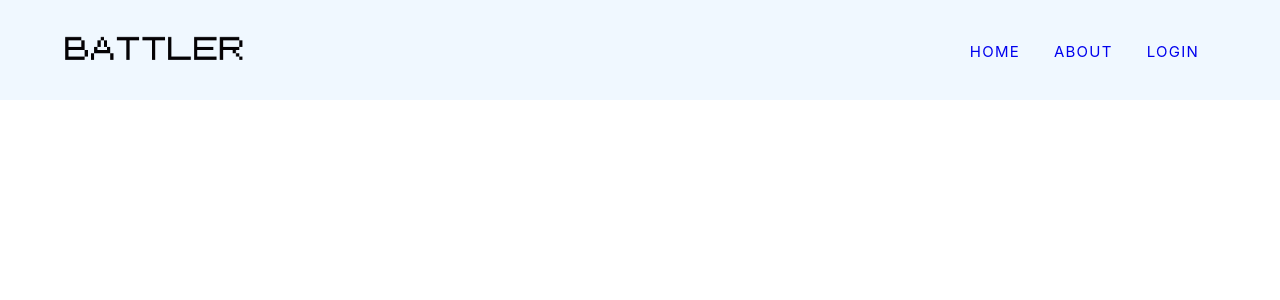
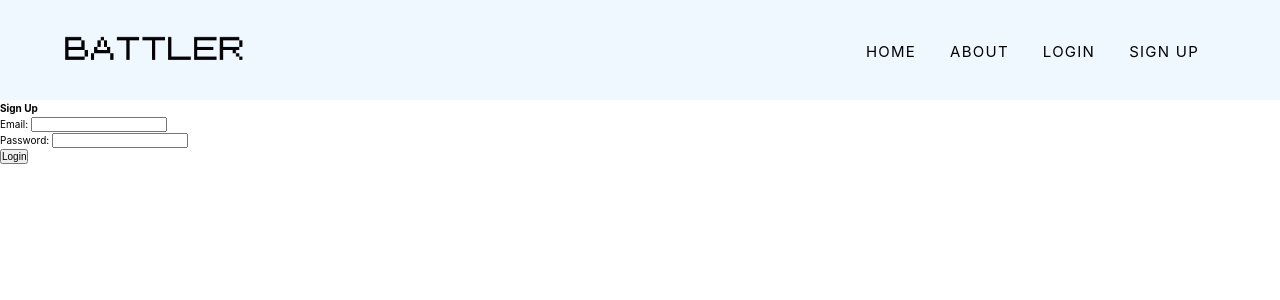
Before and after one commit to staten-island-tech/vue-project-2-jasvinmondianaytha, a Vue app: page /signup in a window 1280 px wide. Before the commit this address had no page. Shown: the top 300 px of the page. Built offline with nearby package versions, Linux system fonts and the light colour scheme.

Commit message:
added rest of buttons

```diff
--- a/src/components/Navbar.vue
+++ b/src/components/Navbar.vue
@@ -1,14 +1,29 @@
-<script setup>
+<script>
 import { RouterLink, RouterView } from "vue-router";
+import { useFirebaseStore } from "../stores/firebase-manager.js";
+
+export default {
+  setup() {
+    const store = useFirebaseStore()
+    const handleLogout = async () => {
+      try {
+        await store.logout()
+      } catch (err) {
+        console.log(err)
+      }
+    }
+    return {
+      store, handleLogout
+    }
+  }
+}
 </script>
 
 <template>
   <div class="navbar">
     <div class="nav-container">
       <h1 class="nav-logo-wrapper">
-        <RouterLink to="/"
-          ><img src="@/assets/battler.png" alt="" class="nav-image" width="180"
-        /></RouterLink>
+        <RouterLink to="/"><img src="@/assets/battler.png" alt="" class="nav-image" width="180" /></RouterLink>
       </h1>
       <div class="nav-menu">
         <div class="nav-link-wrapper">
@@ -21,9 +36,19 @@ import { RouterLink, RouterView } from "vue-router";
             <RouterLink to="/about">ABOUT</RouterLink>
           </div>
         </div>
-        <div class="nav-link-wrapper">
+        <div class="nav-link-wrapper" v-if="!store.user">
           <div class="nav-link">
             <RouterLink to="/login">LOGIN</RouterLink>
+          </div>
+        </div>
+        <div class="nav-link-wrapper" v-if="!store.user">
+          <div class="nav-link">
+            <RouterLink to="/signup">SIGN UP</RouterLink>
+          </div>
+        </div>
+        <div class="nav-link-wrapper" v-if="store.user">
+          <div class="nav-link">
+            <a class="logout" @click="handleLogout()">LOG OUT</a>
           </div>
         </div>
       </div>
@@ -40,9 +65,11 @@ import { RouterLink, RouterView } from "vue-router";
   letter-spacing: 0.1rem;
   background-color: aliceblue;
 }
+
 .nav-logo-wrapper {
   margin-bottom: 1rem;
 }
+
 .nav-container {
   display: flex;
   margin-right: 0;
@@ -52,30 +79,41 @@ import { RouterLink, RouterView } from "vue-router";
   border-bottom: 0.1rem solid var(--yellow);
   letter-spacing: 0.125rem;
 }
+
 .nav-menu {
   display: flex;
   align-items: center;
   flex: 0 0 auto;
 }
+
 .nav-link-wrapper {
   display: inline-block;
   margin-right: 0.7rem;
   margin-bottom: -0.2rem;
   margin-left: 0.7rem;
 }
+
 .nav-link {
   text-transform: uppercase;
   padding: 1.5rem 1rem 1rem;
   border-bottom: 0.3rem solid transparent;
 }
+
 .nav-link a {
   font-size: 1.5rem;
   text-decoration: none;
+  color: inherit;
 }
+
+.nav-link * {
+  transition: all 0.1s ease-out;
+}
+
+.nav-link *:hover {
+  color: purple;
+}
+
 .logout {
   cursor: pointer;
 }
-.logout:hover {
-  text-decoration: underline;
-}
 </style>
--- a/src/router/index.js
+++ b/src/router/index.js
@@ -22,6 +22,11 @@ const router = createRouter({
       name: "login",
       component: () => import("../views/AccountManagement/Login.vue"),
     },
+    {
+      path: "/signup",
+      name: "signup",
+      component: () => import("../views/AccountManagement/Signup.vue"),
+    },
   ],
 });
 
--- a/src/views/AccountManagement/Login.vue
+++ b/src/views/AccountManagement/Login.vue
@@ -15,26 +15,28 @@
 </template>
 
 <script>
+import { useFirebaseStore } from "@/stores/firebase-manager.js";
 import { ref } from "vue";
 import { useRouter } from "vue-router";
+
 export default {
   setup() {
-    const email = ref("");
-    const password = ref("");
-    const error = ref(null);
-    const router = useRouter();
+    const email = ref("")
+    const password = ref("")
+    const error = ref(null)
+    const store = useFirebaseStore()
+    const router = useRouter()
     const handleSubmit = async () => {
       try {
-        await store.dispatch("login", {
-          email: email.value,
-          password: password.value,
-        });
-        router.push("/");
+        await store.login(email.value, password.value)
+        router.push("/")
       } catch (err) {
-        error.value = err.message;
+        error.value = err.message
       }
-    };
-    return { handleSubmit, email, password, error };
-  },
-};
+    }
+    return {
+      handleSubmit, email, password, error
+    }
+  }
+}
 </script>
--- a/src/views/AccountManagement/Signup.vue
+++ b/src/views/AccountManagement/Signup.vue
@@ -0,0 +1,41 @@
+<template>
+    <form @submit.prevent="handleSubmit">
+        <h3>Sign Up</h3>
+        <div>
+            <label for="email">Email: </label>
+            <input type="email" name="email" v-model="email" required />
+        </div>
+        <div>
+            <label for="email">Password: </label>
+            <input type="password" name="password" v-model="password" required />
+        </div>
+        <button>Login</button>
+        <div v-if="error">{{ error }}</div>
+    </form>
+</template>
+
+<script>
+import { ref } from "vue";
+import { useFirebaseStore } from "@/stores/firebase-manager";
+import { useRouter } from "vue-router";
+
+export default {
+    setup() {
+        const store = useFirebaseStore();
+        const email = ref("");
+        const password = ref("");
+        const error = ref(null);
+        const router = useRouter();
+        const handleSubmit = async () => {
+            try {
+                await store.signup(email, password)
+            } catch (err) {
+                error.value = err.message;
+            }
+        }
+        return {
+            handleSubmit, email, password, error
+        }
+    }
+}
+</script>
```
